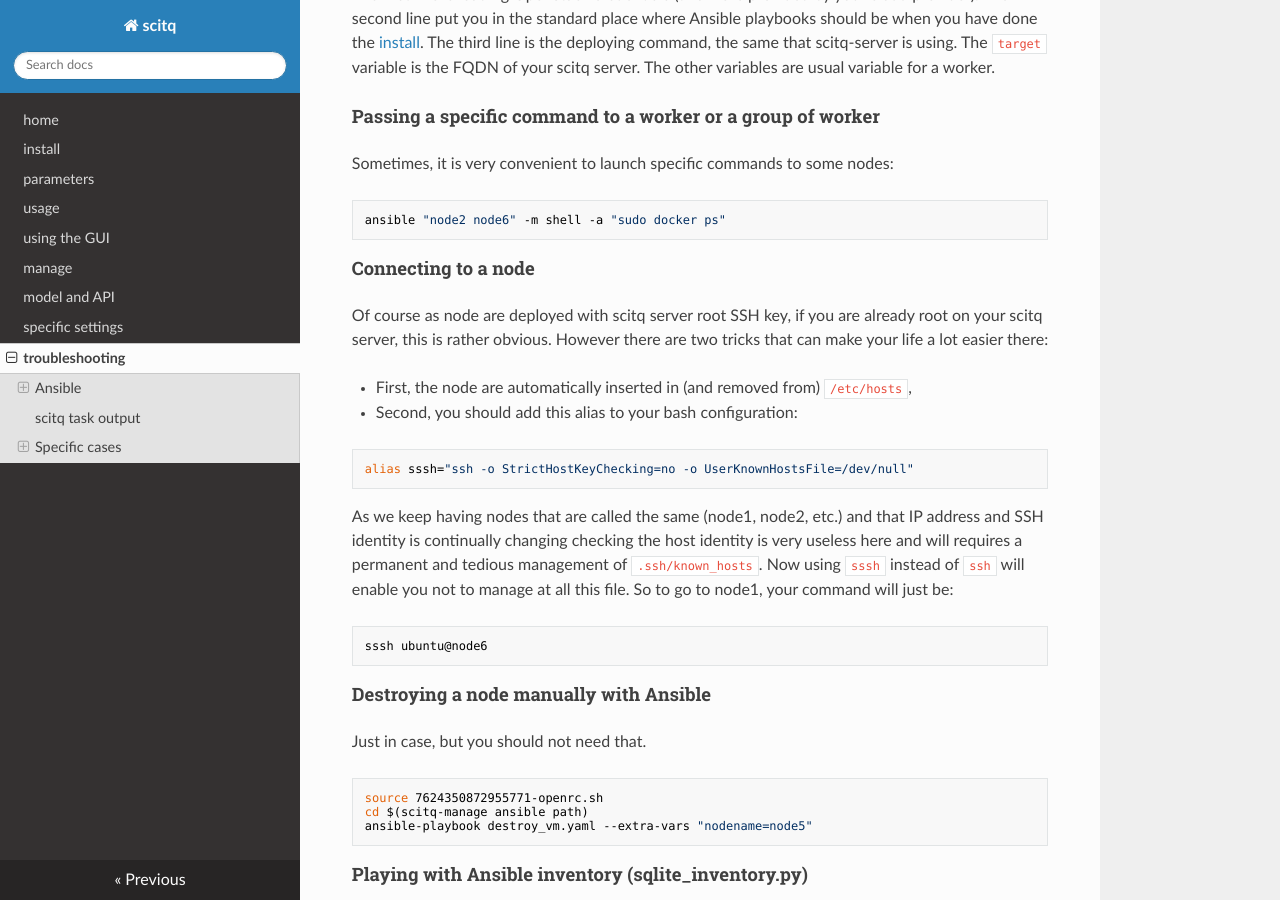
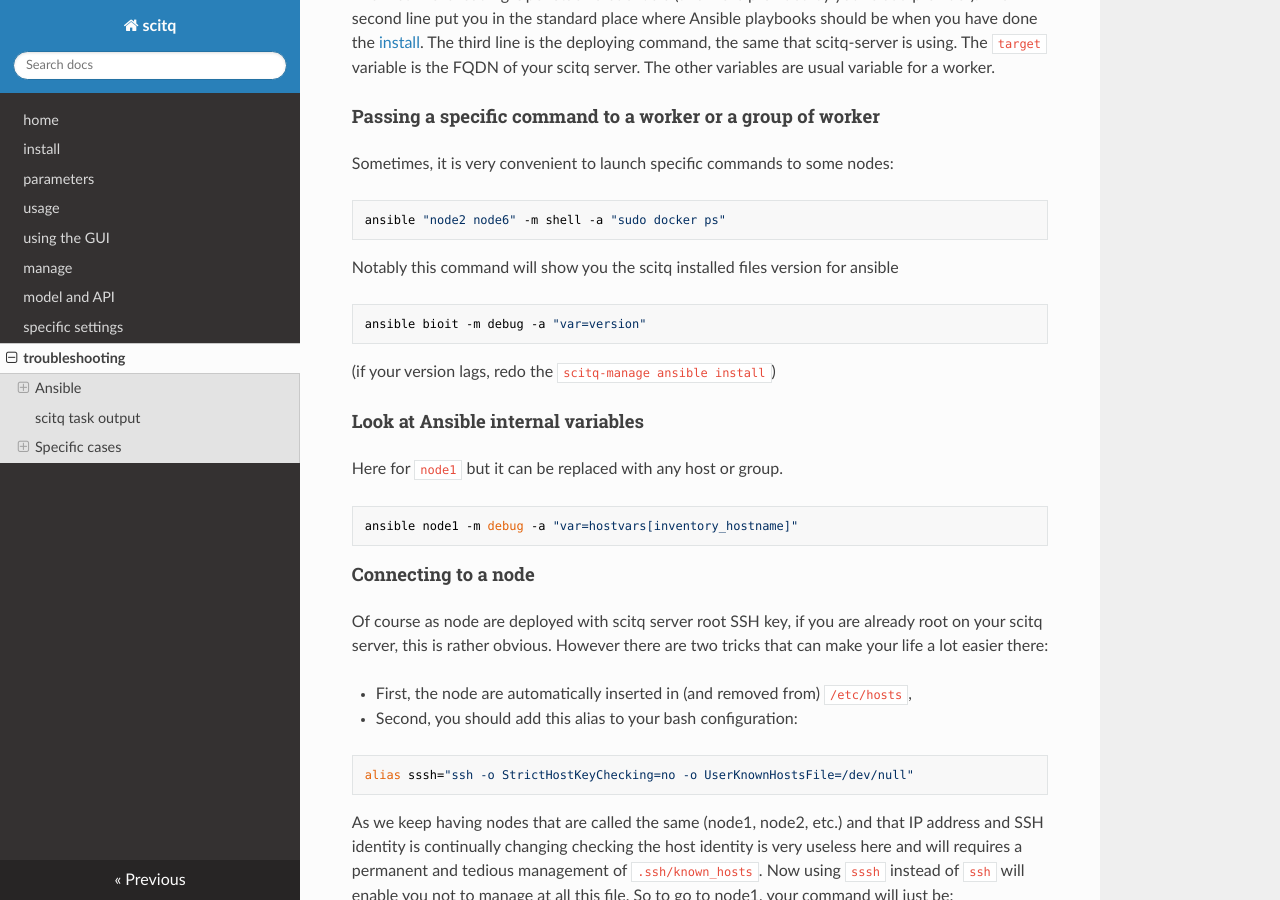
Before and after one commit to gmtsciencedev/scitq, an MkDocs documentation site: the page built from docs/troubleshoot.md, in a window 1280 px wide and 900 px high, scrolled down 1830 px. Built offline with MkDocs 1.6.1, drawn with Linux system fonts in a browser that asks for light colours; nearby versions of some CDN libraries.

Commit message:
Bug in scitq-manage ansible install

````diff
--- a/docs/troubleshoot.md
+++ b/docs/troubleshoot.md
@@ -41,6 +41,19 @@ Sometimes, it is very convenient to launch specific commands to some nodes:
 ```bash
 ansible "node2 node6" -m shell -a "sudo docker ps"
 ```
+
+Notably this command will show you the scitq installed files version for ansible
+```bash
+ansible bioit -m debug -a "var=version"
+```
+(if your version lags, redo the `scitq-manage ansible install`)
+
+#### Look at Ansible internal variables
+Here for `node1` but it can be replaced with any host or group.
+```
+ansible node1 -m debug -a "var=hostvars[inventory_hostname]"
+```
+
 
 #### Connecting to a node
 
--- a/pyproject.toml
+++ b/pyproject.toml
@@ -4,7 +4,7 @@ build-backend = "setuptools.build_meta"
 
 [project]
 name = "scitq"
-version = "1.0b3"
+version = "1.0b4"
 authors = [
   { name="Raynald de Lahondès" },
   { name="Rémi Tan" }
````
Also changed, not shown: 2 other files.
